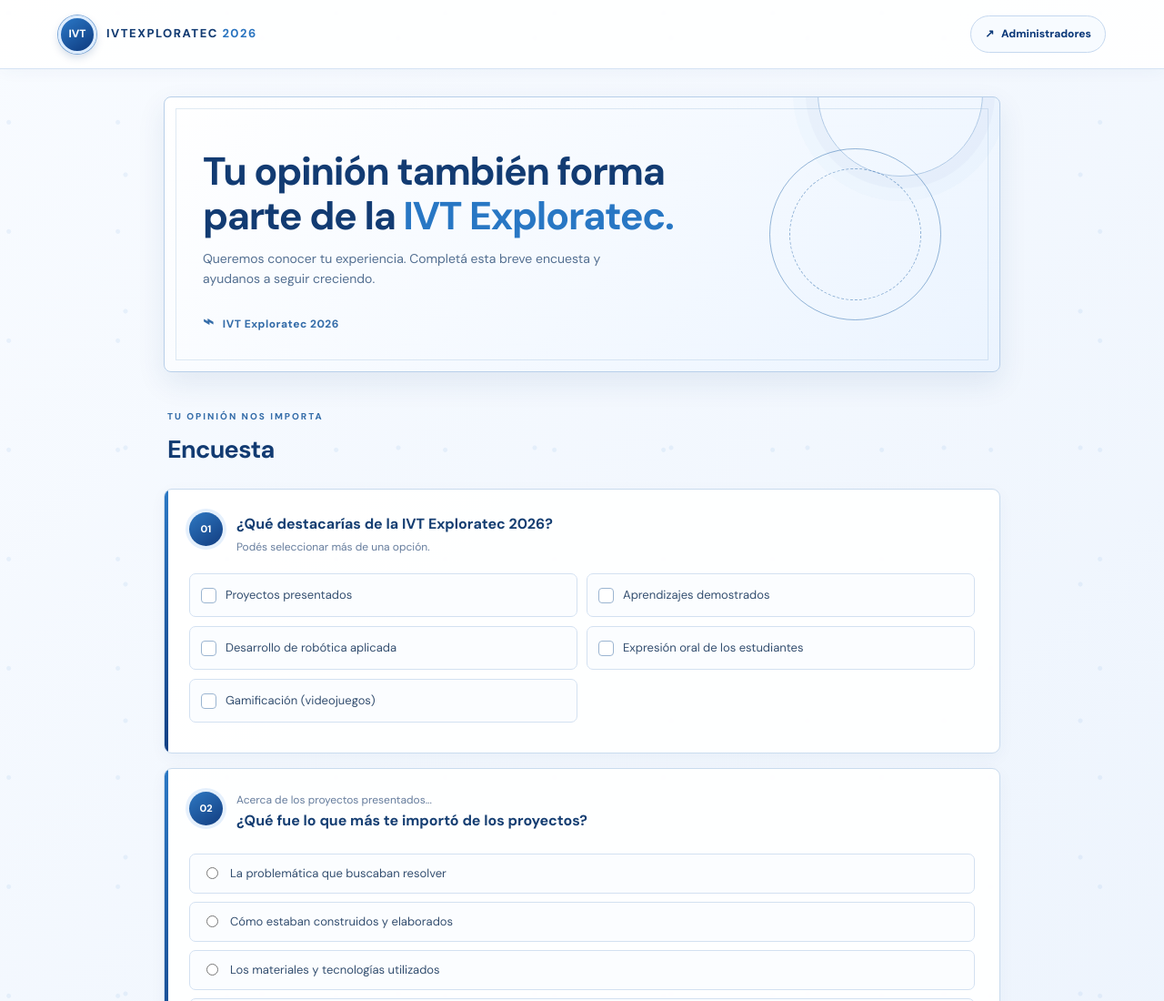
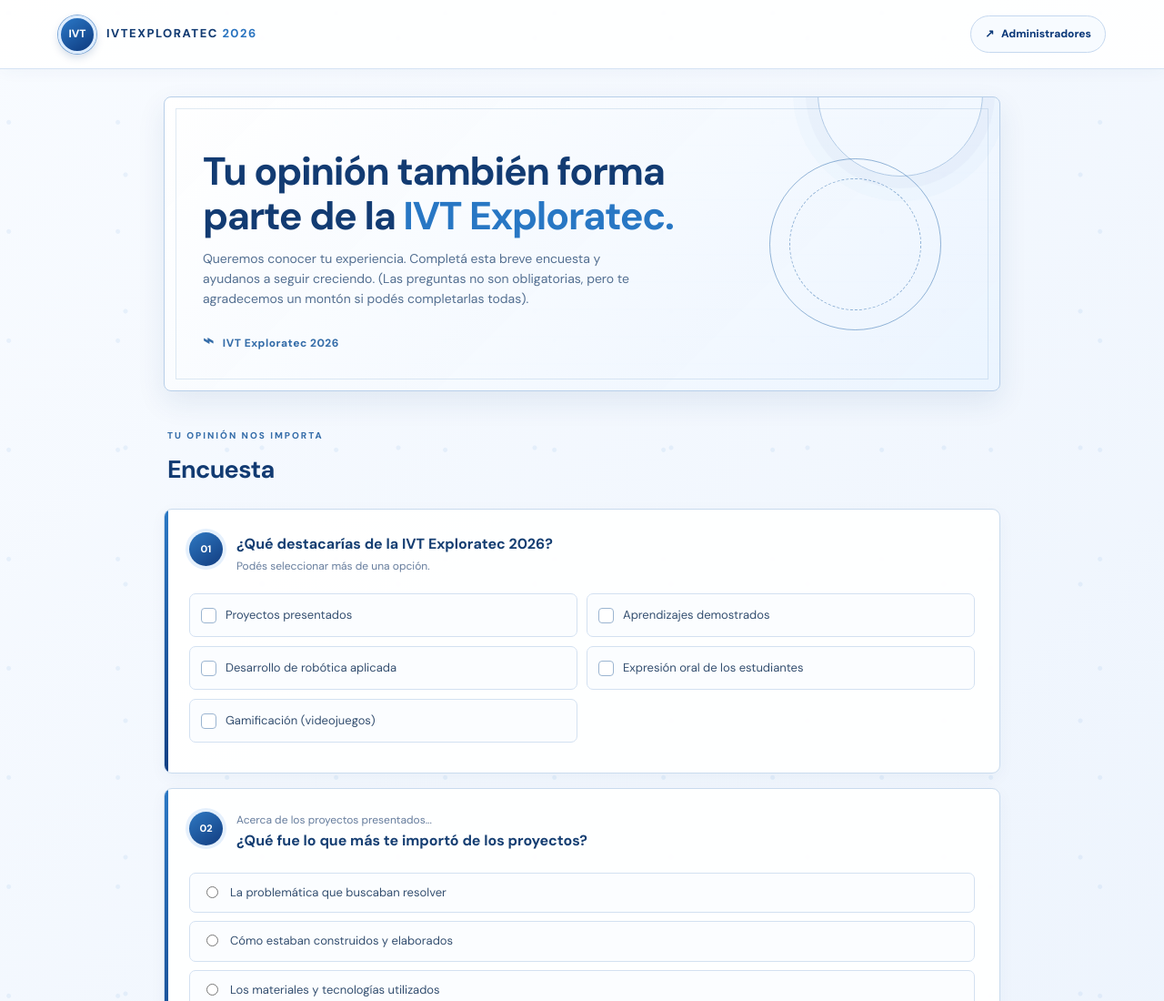
Before and after one commit to Matiitii/IVTExploratec2026, a plain HTML site: page index.html in a window 1280 px wide. Shown: the top 1100 px of the page at 91% size. Drawn offline with Linux system fonts and the light colour scheme; no server answers.

Commit message:
Update index.html

```diff
--- a/index.html
+++ b/index.html
@@ -27,7 +27,7 @@
       <div class="hero-copy">
 
         <h1>Tu opinión también forma parte de la <span>IVT Exploratec.</span></h1>
-        <p>Queremos conocer tu experiencia. Completá esta breve encuesta y ayudanos a seguir creciendo.</p>
+        <p>Queremos conocer tu experiencia. Completá esta breve encuesta y ayudanos a seguir creciendo. (Las preguntas no son obligatorias, pero te agradecemos un montón si podés completarlas todas).</p>
         <div class="hero-meta"><span>⌁</span> IVT Exploratec 2026</div>
       </div>
       <div class="hero-art" aria-hidden="true">
```
